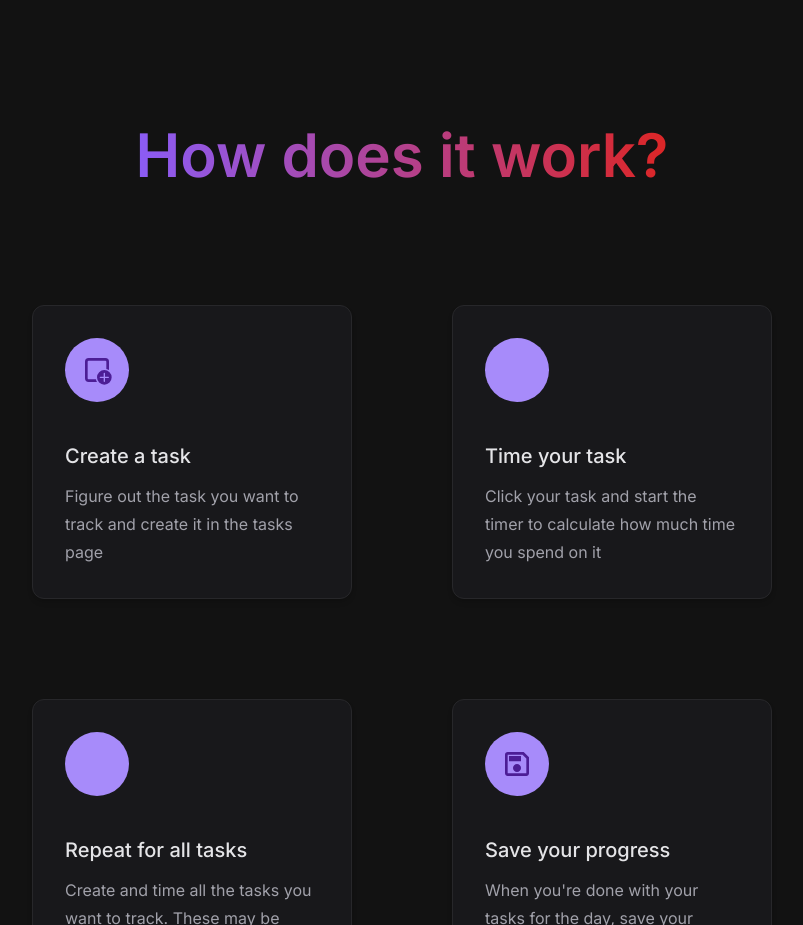
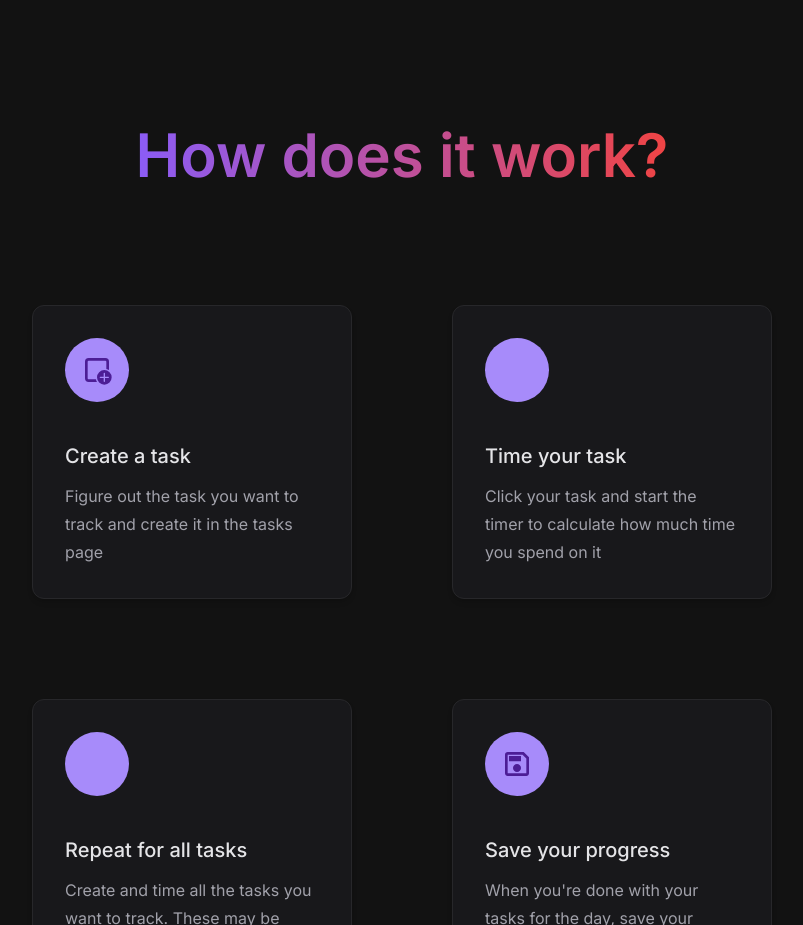
Before and after one commit to CarboxyDev/Effichron, a Next.js app: page / in a window 1280 px wide. Shown: the part 900-1825 px from the top of the page, without its empty margins (238-1041 px from the left). Built offline with nearby package versions, Linux system fonts and the light colour scheme; no server answers; some icons are missing; what tailwindcss-debug-screens would draw is missing.

Commit message:
Modification: Permit only opt-in hover animation for Logo

```diff
--- a/src/components/Footer.tsx
+++ b/src/components/Footer.tsx
@@ -10,7 +10,7 @@ const Footer = () => {
         <div className="mx-auto my-10 flex w-fit flex-col items-center">
           <p className="text-dark-200">
             <Link href="/">
-              <Logo className="mr-2 inline" />
+              <Logo className="mr-2 inline" hoverAnimation={true} />
             </Link>
             <span className="text-medium mr-2">Effichron</span>
             <BetaBadge />
--- a/src/components/Logo.tsx
+++ b/src/components/Logo.tsx
@@ -4,10 +4,11 @@ import Image from 'next/image';
 interface LogoProps {
   className?: string;
   size?: number;
+  hoverAnimation?: boolean;
 }
 
 export const Logo = (props: LogoProps) => {
-  const { className, size } = props;
+  const { className, size, hoverAnimation } = props;
 
   return (
     <>
@@ -16,7 +17,8 @@ export const Logo = (props: LogoProps) => {
         width={size || 32}
         className={cn(
           className,
-          'transition delay-300 duration-1000 ease-in-out hover:rotate-180 hover:cursor-pointer'
+          hoverAnimation && 'hover:rotate-180',
+          'transition delay-300 duration-1000 ease-in-out hover:cursor-pointer'
         )}
         src="/logo.png"
         alt="logo"
--- a/src/components/Navbar.tsx
+++ b/src/components/Navbar.tsx
@@ -109,7 +109,7 @@ const Navbar = (props: NavbarProps) => {
       <div className="mt-4 flex w-full select-none flex-row items-center">
         {variant === 'with-branding' && (
           <Link href="/">
-            <Logo className="mr-4 inline" />
+            <Logo className="mr-4 inline" hoverAnimation={true} />
             <BetaBadge />
           </Link>
         )}
--- a/src/styles/globals.css
+++ b/src/styles/globals.css
@@ -35,17 +35,17 @@ input:focus {
   background: -webkit-linear-gradient(
     to right,
     var(--violet-500) 0%,
-    var(--red-600) 100%
+    var(--red-500) 100%
   );
   background: -moz-linear-gradient(
     to right,
     var(--violet-500) 0%,
-    var(--red-600) 100%
+    var(--red-500) 100%
   );
   background: linear-gradient(
     to right,
     var(--violet-500) 0%,
-    var(--red-600) 100%
+    var(--red-500) 100%
   );
   -webkit-background-clip: text;
   background-clip: text;
```
